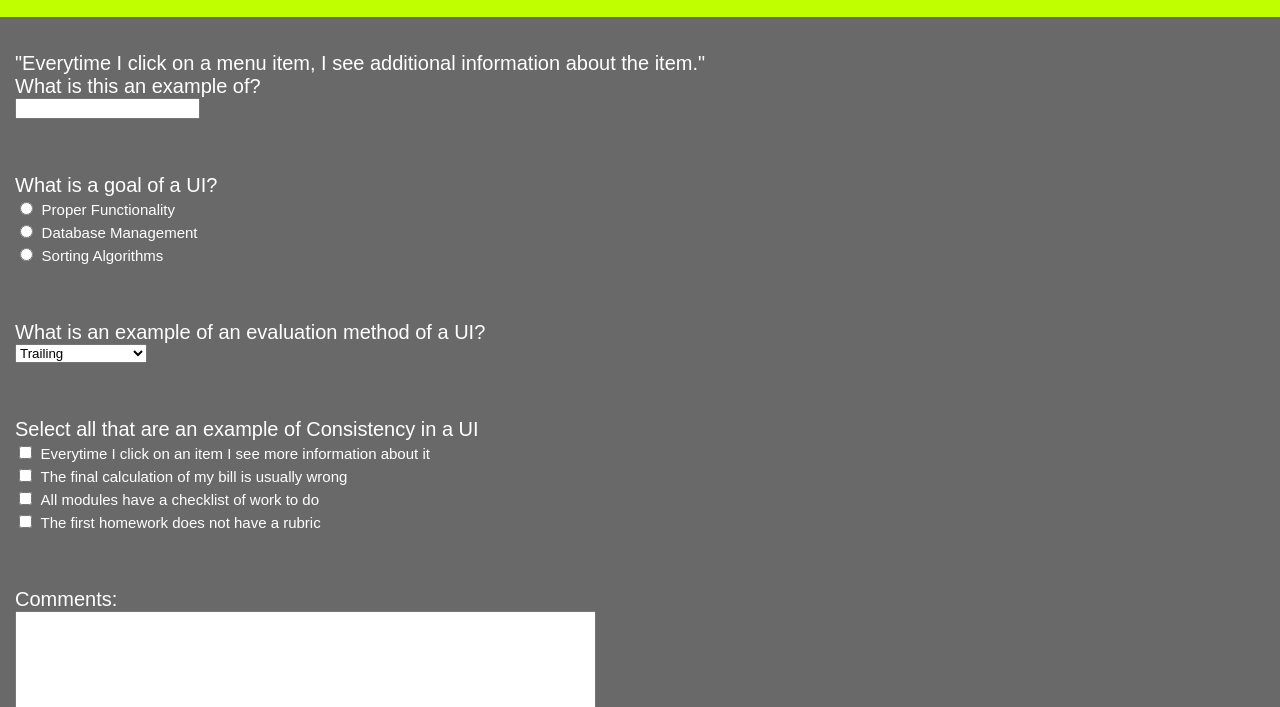
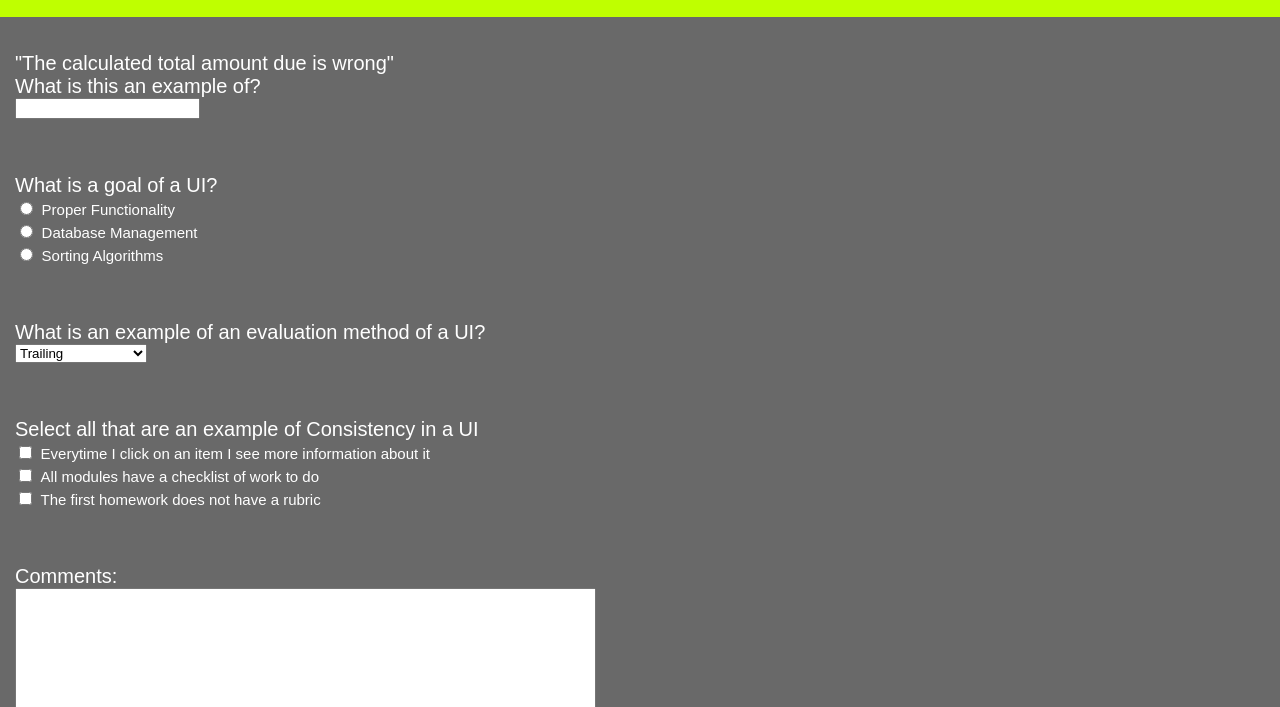
Before and after one commit to ParvaP/ParvaP.github.io, a plain HTML site: page index.html in a window 1280 px wide. Shown: the part 93-800 px from the top of the page. Drawn offline with Linux system fonts and the light colour scheme.

Commit message:
changed questions

```diff
--- a/index.html
+++ b/index.html
@@ -9,8 +9,7 @@
     </div>
     <form action="submit.html" name="form">
 
-        <div class="question"> "Everytime I click on a menu item, I see additional
-            information about the item." <br> What is this an example of? <br>
+        <div class="question"> "The calculated total amount due is wrong" <br> What is this an example of? <br>
             <input type="text" name="name">
         </div>
 
@@ -36,9 +35,6 @@
             <input type="checkbox" id="sin1" name="sin1" value="info">
             <label for="sin1"> Everytime I click on an item I see more information about it </label><br>
 
-            <input type="checkbox" id="sin2" name="sin2" value="calc">
-            <label for="sin2"> The final calculation of my bill is usually wrong </label><br>
-
             <input type="checkbox" id="sin3" name="sin3" value="check">
             <label for="sin3"> All modules have a checklist of work to do </label><br>
 
```
